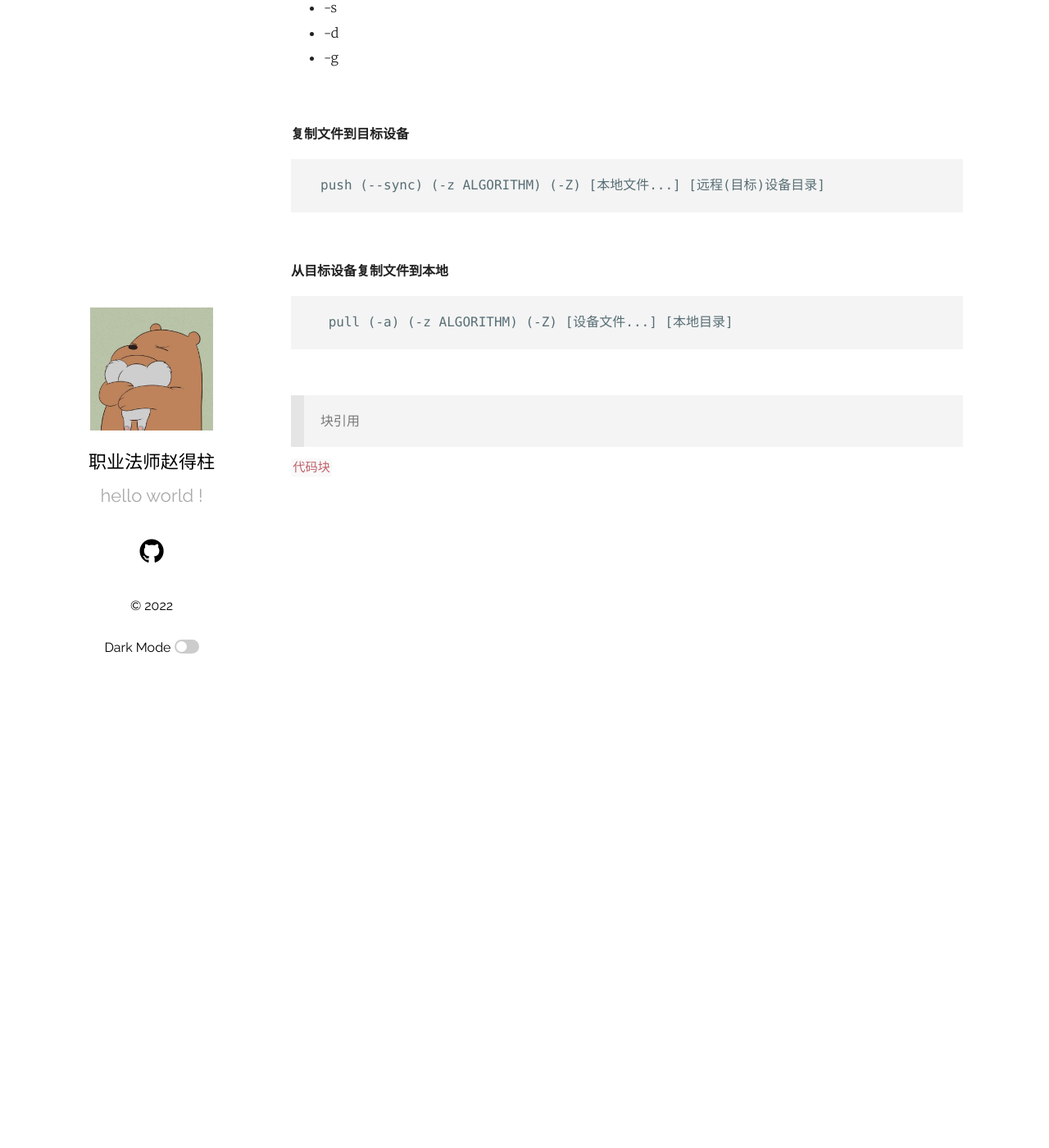
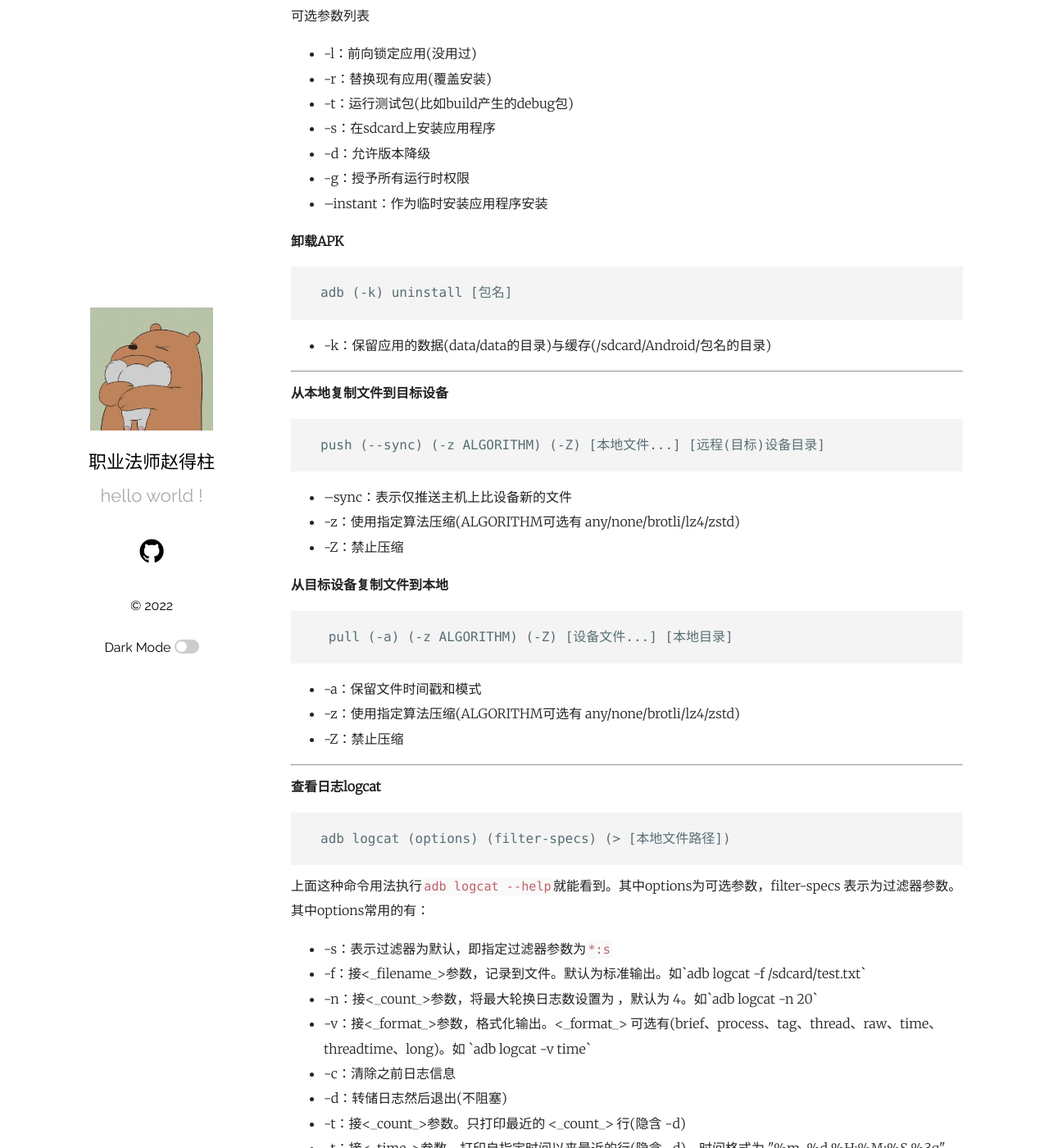
Before and after one commit to foty/foty.github.io, a Jekyll site: the page built from _posts/2022-05-24-adb-order.markdown, in a window 1280 px wide and 1400 px high, scrolled down 1081 px. Shown: the whole window at 82% size. Built offline with Jekyll 4.4.1, drawn with Linux system fonts in a browser that asks for light colours; before the commit the page ends 1711 px from its top, so only the background shows below that; some of the changed text lies outside the part shown.

Commit message:
更新文档

````diff
--- a/_posts/2022-05-24-adb-order.markdown
+++ b/_posts/2022-05-24-adb-order.markdown
@@ -5,14 +5,16 @@ date:   2022-05-24 09:13:36 +0800
 categories: articles
 tags: [skill]
 ---
-adb常用命令
+ADB常用命令
 
 
 - [...]：表示必需输入参数
 - (...)：表示可选输入参数
-- (-abcdef...)：有2种意思，一种是 `-` + `一串英文字母`表示为`-其中一个英文字符`组成的可选参数列表，后面的一串英文字
-符是可与`-`组合的选项列表；另一种是`-`+`一个英文单词`表示一个参数，后面的所有英文单词是一个整体。
+- (-abcdef...)：有2种类型，一种是 `-` + `其中一个英文字母`组合表示为一个参数，后面的一串英文字符是和`-`组合的选项列表；另一种
+是`-`+`整个英文字符`表示成一个参数，后面的所有英文单词是一个整体。
+- (--sync)：同样表示为一个参数，只是该参数由`--`引导。使用`-`引导短参数，如-a，使用`--`引导长参数，如--opts。
 
+<br>
 <br>
 
 **局域网无线连接设备**
@@ -21,7 +23,6 @@ adb connect [id地址] (:端口号)
 ```
 如： adb connect 111.111.1.111:8080
 
-<br>
 
 **查看已连接的设备**
 ```text
@@ -29,37 +30,97 @@ adb devices (-l)
 ```
 -l：表示长输出(详细信息，比如设备型号)
 
-<br>
+
+**断开某个设备连接**
+```text
+adb disconnect (ip:端口)
+```
+如果没有指定ip，则表示断开所有连接
+
+---
 
 **adb安装APK**
 ```text
-adb install (-lrtsdg) [完整apk路径]
+adb install (-lrtsdg) (--instant) [完整apk路径]
 ```
 可选参数列表
-- -l
-- -r
-- -t
-- -s
-- -d
-- -g
+- -l：前向锁定应用(没用过)
+- -r：替换现有应用(覆盖安装)
+- -t：运行测试包(比如build产生的debug包)
+- -s：在sdcard上安装应用程序
+- -d：允许版本降级
+- -g：授予所有运行时权限
+- --instant：作为临时安装应用程序安装
 
-<br>
 
-**复制文件到目标设备**
+**卸载APK**
+```text
+adb (-k) uninstall [包名]
+```
+- -k：保留应用的数据(data/data的目录)与缓存(/sdcard/Android/包名的目录)
+
+---
+
+**从本地复制文件到目标设备**
 ```text
 push (--sync) (-z ALGORITHM) (-Z) [本地文件...] [远程(目标)设备目录]
 ```
+- --sync：表示仅推送主机上比设备新的文件
+- -z：使用指定算法压缩(ALGORITHM可选有 any/none/brotli/lz4/zstd)
+- -Z：禁止压缩
 
-<br>
 
 **从目标设备复制文件到本地**
 ```text
  pull (-a) (-z ALGORITHM) (-Z) [设备文件...] [本地目录]
 ```
+- -a：保留文件时间戳和模式
+- -z：使用指定算法压缩(ALGORITHM可选有 any/none/brotli/lz4/zstd)
+- -Z：禁止压缩
 
-<br>
+---
 
-> 块引用
+**查看日志logcat**
+```text
+adb logcat (options) (filter-specs) (> [本地文件路径])
+```
+上面这种命令用法执行`adb logcat --help`就能看到。其中options为可选参数，filter-specs 表示为过滤器参数。其中options常用的有：
+
+* -s：表示过滤器为默认，即指定过滤器参数为`*:s`
+* -f：接<_filename_>参数，记录到文件。默认为标准输出。如`adb logcat -f /sdcard/test.txt`
+* -n：接<_count_>参数，将最大轮换日志数设置为 <count>，默认为 4。如`adb logcat -n 20`
+* -v：接<_format_>参数，格式化输出。<_format_> 可选有(brief、process、tag、thread、raw、time、threadtime、long)。如 `adb logcat -v time`
+* -c：清除之前日志信息
+* -d：转储日志然后退出(不阻塞)
+* -t：接<_count_>参数。只打印最近的 <_count_> 行(隐含 -d)
+* -t：接<_time_>参数，打印自指定时间以来最近的行(隐含 -d)。时间格式为 "%m-%d %H:%M:%S.%3q"
+* -T：接<_count_>，只打印最近的 <_count_> 行(不暗示 -d)
+* -T：接<_time_>打印自指定时间以来最近的行(不暗示 -d)，时间是格式为 "MM-DD hh:mm:ss.mmm"
+* -S：输出统计信息。
+* [本地文件路径]：保存日志到指定路径下的文件。如`adb logcat -v time > D:\log.txt`(根据时间输出，保存到D:\log.txt)
+
+filter-specs的语法格式为：
+> (tag):[优先级]
+
+filter-specs也对应着log输出代码`Log.e("tag", "内容");`。
+优先级参数：
+
+- V：verbose
+- D：debug
+- I：info
+- W：warning
+- E：error
+- F：
+- S：级别最高，其实啥日志也不输出
 
 
- `代码块`
+**终止当前命令执行**
+```text
+Ctrl + c
+```
+比如在使用`adb logcat`时，终端会一直同步设备的logcat输出。当不想看logcat或者想执行其他命令时可执行`Ctrl c`终止前一个命令。
+
+**清空控制台**
+```text
+cls
+```
````
